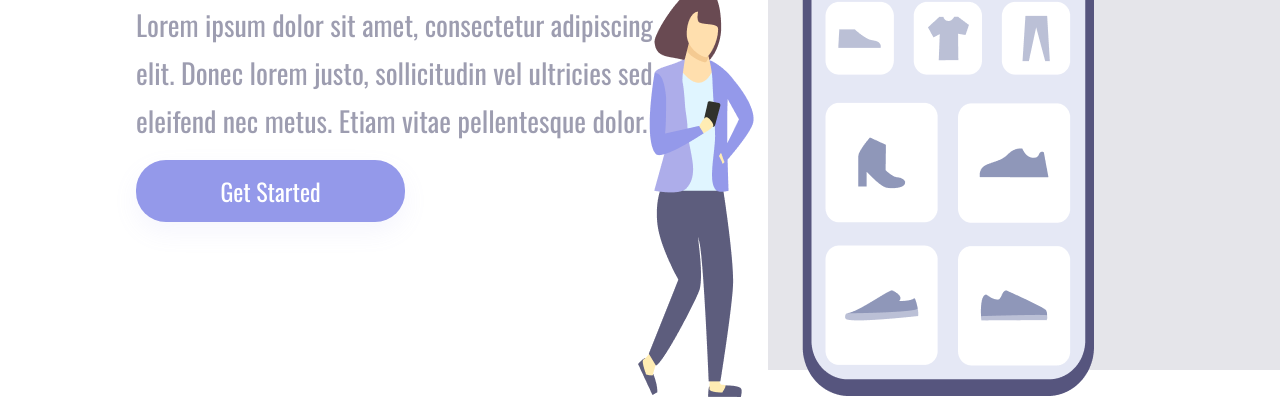
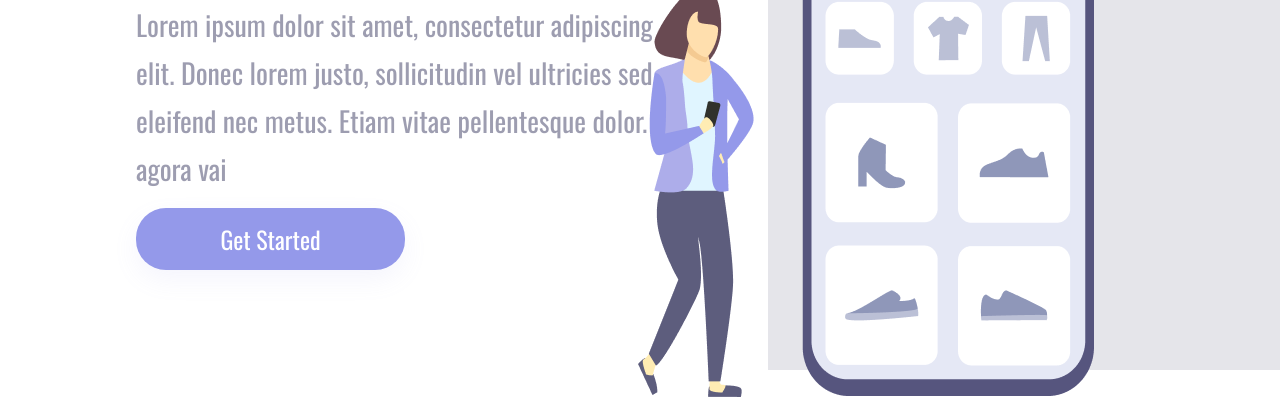
Before and after one commit to Wellpaula/primeiro-projeto-responsivo, a plain HTML site: page GIT - CSS PROJETO pt.1/assets/index.html in a window 1280 px wide. Shown: the part 430-827 px from the top of the page. Drawn offline with nearby package versions, Linux system fonts and the light colour scheme.

Commit message:
alterei o texto

```diff
--- a/GIT - CSS PROJETO pt.1/assets/index.html
+++ b/GIT - CSS PROJETO pt.1/assets/index.html
@@ -17,7 +17,7 @@
             <h1>Easy Shopping Via Mobile</h1>
             <p>Lorem ipsum dolor sit amet, consectetur adipiscing
                 elit. Donec lorem justo, sollicitudin vel ultricies sed,
-                eleifend nec metus. Etiam vitae pellentesque dolor. </p>
+                eleifend nec metus. Etiam vitae pellentesque dolor. agora vai </p>
             <button>Get Started</button>
         </section>
         <section class="container-rigth">
```
